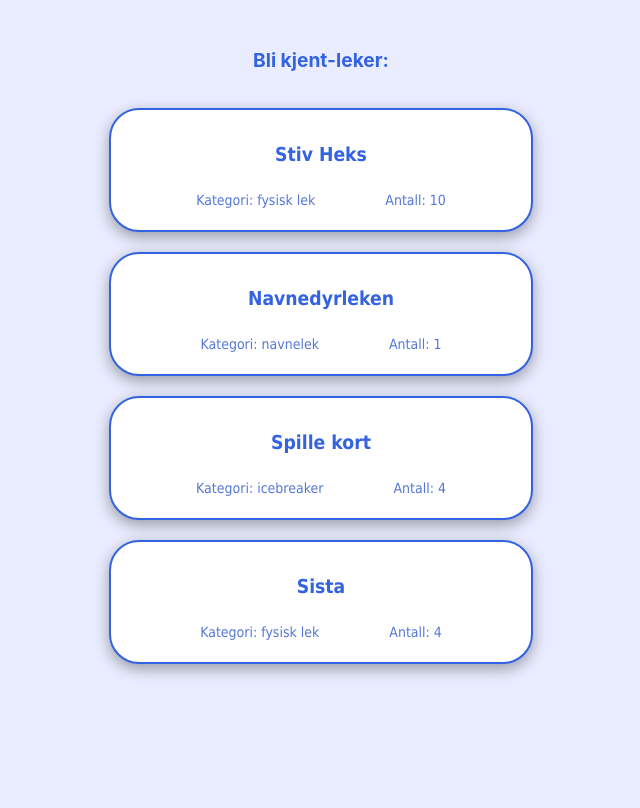
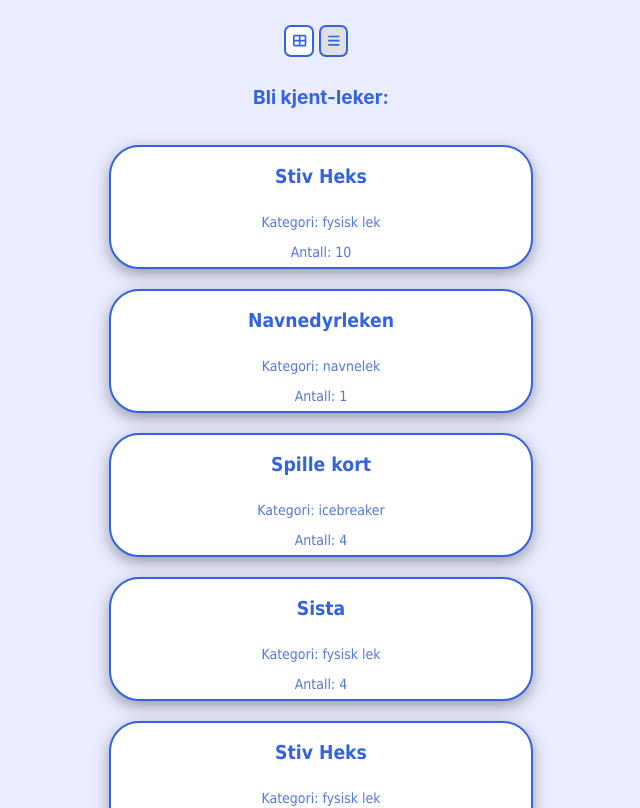
Before and after one commit to Nathaniavm/PU, a React (Create React App) app: page / in a window 1280 px wide. Shown: the part 400-1208 px from the top of the page, without its empty margins (319-959 px from the left). Before the commit the page ends 1128 px from the top, so only its background shows below. Built offline with nearby package versions, Linux system fonts and the light colour scheme.

Commit message:
feat/#16 Forsøk 5

```diff
--- a/package.json
+++ b/package.json
@@ -3,6 +3,8 @@
   "version": "0.1.0",
   "private": true,
   "dependencies": {
+    "@fortawesome/free-solid-svg-icons": "^6.5.1",
+    "@fortawesome/react-fontawesome": "^0.2.0",
     "@testing-library/jest-dom": "^5.17.0",
     "@testing-library/react": "^13.4.0",
     "@testing-library/user-event": "^13.5.0",
--- a/src/index.css
+++ b/src/index.css
@@ -17,4 +17,5 @@ code {
   --Body-Color: #eaedff;
   --InputField-Color-Hjem: #fff8f8;
   --White-Background: #fff;
+  --Selected-color:rgb(250, 250, 250);
 }
--- a/src/pages/games/Games.js
+++ b/src/pages/games/Games.js
@@ -24,7 +24,9 @@ const Games = () => {
     }
 
     const handleReportGame = () => {
-        alert("Spillet er rapportert")
+        var alertedGameID = game.gameID;
+        var alertedgGameTitle = game.title;
+        alert("Spillet " + alertedgGameTitle + " (ID: " + alertedGameID + ") ble rapportert")
     }
 
     return (
--- a/src/pages/hjem/Hjem.css
+++ b/src/pages/hjem/Hjem.css
@@ -79,21 +79,22 @@ h4 {
     margin-left: 2%;
 }
 
-.gameOverview {
+.gameOverviewList {
     display: flex;
     flex-direction: column;
     align-items: center;
     justify-content: center;
 }
 
-.gameGrid {
+.gameHorisontalList {
     display: flex;
     flex-direction: column;
     gap: 10px;
     background-color: var(--Body-Color);
+    flex-wrap: wrap;
 }
 
-.gameSquare {
+.gameSquareHorisontalList {
     display: flex;
     flex-direction: column;
     align-items: center;
@@ -116,12 +117,57 @@ h4 {
     transition: background-color 0.3s ease, box-shadow 0.3s ease;
 }
 
-.gameSquare-p-content {
+.gameSquare-p-content-horisontal {
     display: flex;
     flex-direction: row;
 }
 
-.gameSquare p {
+/* For Vertical view */
+
+.gameOverviewGrid {
+    display: flex;
+    flex-direction: column;
+    align-items: center;
+    justify-content: center;
+}
+
+.gameVerticalList {
+    display: flex;
+    flex-direction: row;
+    gap: 10px;
+    background-color: var(--Body-Color);
+    flex-wrap: wrap;
+}
+
+.gameSquareVerticalList {
+    flex-grow: 1;
+    display: flex;
+    flex-direction: column;
+    align-items: center;
+    justify-content: center;
+
+    text-decoration: none;
+    color: var(--Header-Color);
+    font-size: 25px;
+    font-family: Tahoma, sans-serif;
+
+
+    background-color: var(--White-Background);
+    border: 2px solid var(--Header-Color);
+    border-radius: 30px;
+    box-shadow: 0 5px 15px rgba(0, 0, 0, 0.35);
+
+    transition: background-color 0.3s ease, box-shadow 0.3s ease;
+}
+
+.gameSquare-p-content-vertical {
+    display: flex;
+    flex-direction: column;
+}
+
+
+.gameSquareHorisontalList p,
+.gameSquareVerticalList p {
     text-decoration: none;
     color: #5578d6;
     font-size: 14px;
@@ -130,11 +176,37 @@ h4 {
     margin-top: 0px;
 }
 
-.gameSquare:hover {
-    background-color:rgb(250, 250, 250);
+.gameSquareVerticalList:hover,
+.gameSquareHorisontalList:hover {
+    background-color: var(--Selected-color);
     box-shadow: 0 5px 15px rgba(0, 0, 0, 0.5);
 
 
     transition: background-color 0.3s ease;
     transition: box-shadow 0.3s ease;
 }
+
+.switchViewContainer{
+    background-color: transparent;
+    border: none;
+    font-size: 20px;
+    margin-right: 10px;
+}
+
+.toggleBtn {
+    cursor: pointer;
+    background-color: var(--White-Background);
+    border: 2px solid var(--Header-Color);
+    color: var(--Header-Color);
+    border-radius: 7px;
+    padding: 0.7%;
+    margin: 0.3%;
+}
+
+.toggleBtn:hover {
+    background-color: var(--Selected-color);
+}
+
+.toggleBtn.active{
+    background-color: rgb(224, 224, 224);
+}
--- a/src/pages/hjem/Hjem.js
+++ b/src/pages/hjem/Hjem.js
@@ -2,6 +2,12 @@ import React, { useState } from 'react'
 import './Hjem.css'
 //import myImage from './reklame.png';
 import { Link } from 'react-router-dom';
+import { FontAwesomeIcon } from '@fortawesome/react-fontawesome';
+import { faBars, faThLarge } from '@fortawesome/free-solid-svg-icons';
+
+/*
+Need to run this install to run: npm install @fortawesome/react-fontawesome @fortawesome/free-solid-svg-icons
+*/
 
 
 
@@ -11,11 +17,18 @@ const placeholderGames = [
   {gameID: 2, title: 'Navnedyrleken', description: 'Alle sier navnet sitt, og et dyr med samme forbokstav som navnet', category: 'navnelek', nPeople: '1'},
   {gameID: 3, title: 'Spille kort', description: 'Bare spille ett eller annet med kort', category: 'icebreaker', nPeople: '4'},
   {gameID: 4, title: 'Sista', description: 'Løpe etter hverandre', category: 'fysisk lek', nPeople: '4'},
+  {gameID: 1, title: 'Stiv Heks', description: 'En blir valgt til å være heks, heksa skal løpe etter de andre og prøve å ta på dem, hvis man blir truffet av heksa må man stå med beina spredt, og man blir fri hvis noen kraber under beina dine'
+  , category: 'fysisk lek', nPeople: '10'},
+  {gameID: 2, title: 'Navnedyrleken', description: 'Alle sier navnet sitt, og et dyr med samme forbokstav som navnet', category: 'navnelek', nPeople: '1'},
+  {gameID: 4, title: 'Sista', description: 'Løpe etter hverandre', category: 'fysisk lek', nPeople: '4'},
+
+
 ]
 
 const Hjem = () => {
     const [searchInput, setSearchInput] = useState('')
     const [selectedCategory, setCategory] = useState('alle')
+    const [isListView, setListView] = useState(true);
 
     const handleSearchChange = (e) => {
       setSearchInput(e.target.value);
@@ -25,12 +38,20 @@ const Hjem = () => {
       setCategory(e.target.value);
     }
 
+    const toggleToGrid = () => {
+      setListView(false);
+    }
+
+    const toggleToList = () => {
+      setListView(true);
+    }
+
     const filteredGames = placeholderGames.filter( game =>
       (game.title.toLowerCase().includes(searchInput.toLowerCase()) || searchInput === '') &&
       (selectedCategory === 'alle' || game.category === selectedCategory)
       );
+
   return (
-    <>
     <div className='classContainer'>
 
       <div className='leftSideContainer'>
@@ -76,11 +97,19 @@ const Hjem = () => {
           </select>
         </div>
       </div>
-          <div className='gameOverview'>
+      <div className="switchViewContainer">
+        <button class={`toggleBtn ${!isListView ? 'active' : ''}`} onClick={toggleToGrid}>
+          <FontAwesomeIcon icon={faThLarge} />
+        </button>
+        <button class={`toggleBtn ${isListView ? 'active' : ''}`} onClick={toggleToList}>
+          <FontAwesomeIcon icon={faBars} />
+        </button>
+      </div>
+      <div className={isListView ? 'gameOverviewList' : 'gameOverviewGrid'}>
                     <h4>Bli kjent-leker:</h4>
-            <div className='gameGrid'>
+                    <div className={isListView ? 'gameHorisontalList' : 'gameVerticalList'}>
                         {filteredGames.map((game, index) => (
-                <Link to={`game/${game.gameID}`} key={index} className="gameSquare">
+                            <Link to={`game/${game.gameID}`} key={index} className={isListView ? "gameSquareHorisontalList" : "gameSquareVerticalList"}>
                                 <h4>{game.title}</h4>
                                 <div className="gameSquare-p-content">
                                     <p>Kategori: {game.category}</p>
@@ -93,15 +122,10 @@ const Hjem = () => {
     </div>
 
     <div className='rightSideContainer'>
-        {/* Commented this out because of problems when filtering games, need some work on the image scaling i suppose */}
-        {/*<img src={myImage} alt='Her skal det være reklame' width="100%" height="100%"></img>*/}
+      {/* Your right side content */}
     </div>
-
   </div>
-
-    </>
-
-  )
+);
 }
 
 export default Hjem
```
Also changed, not shown: src/pages/newuser/registerUser.js (added, +46 -0 lines), src/login.js (added), 1 other file (tests, documents, lock files or other folders). Lines whose indentation alone changed are shown as unchanged.
